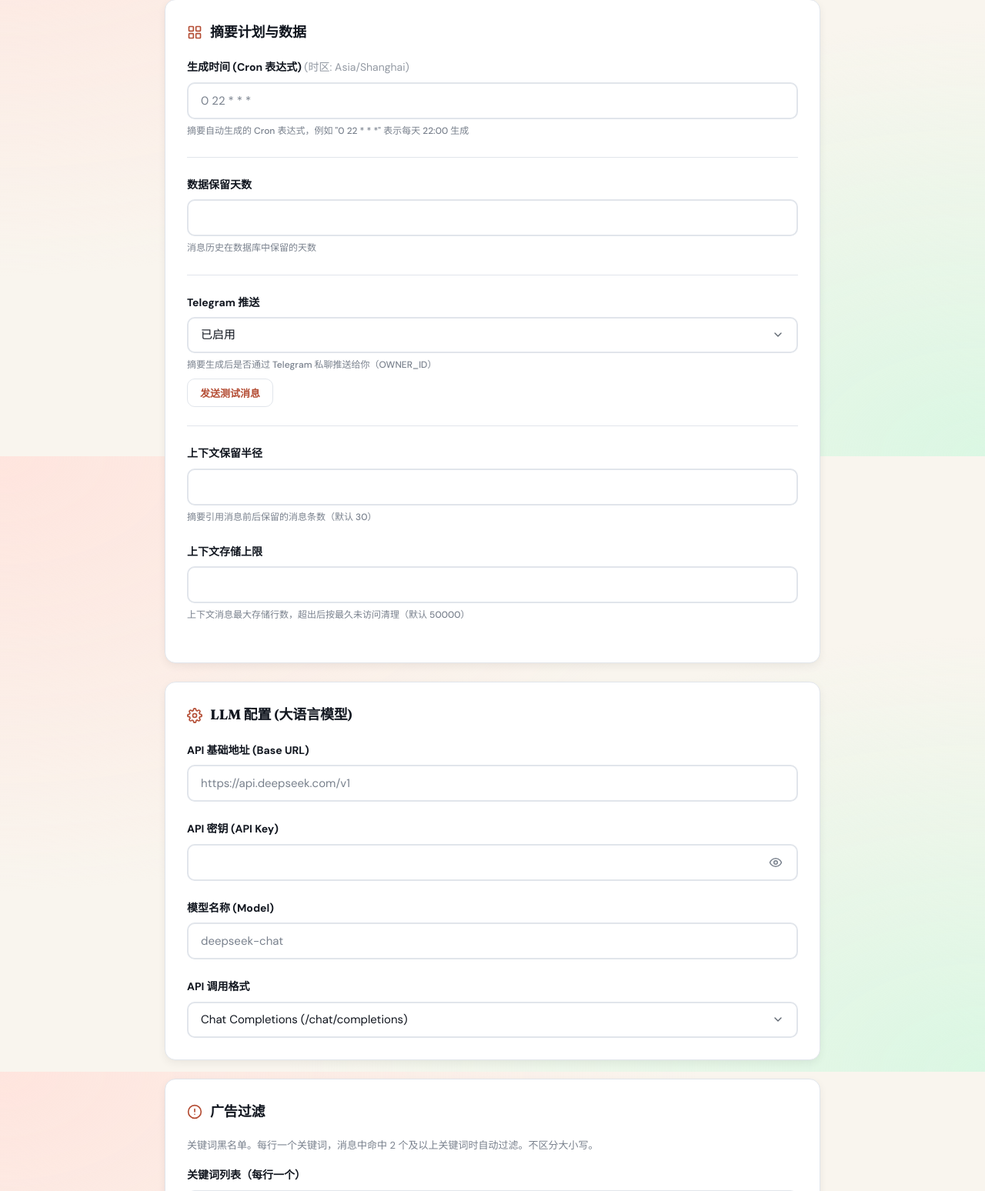
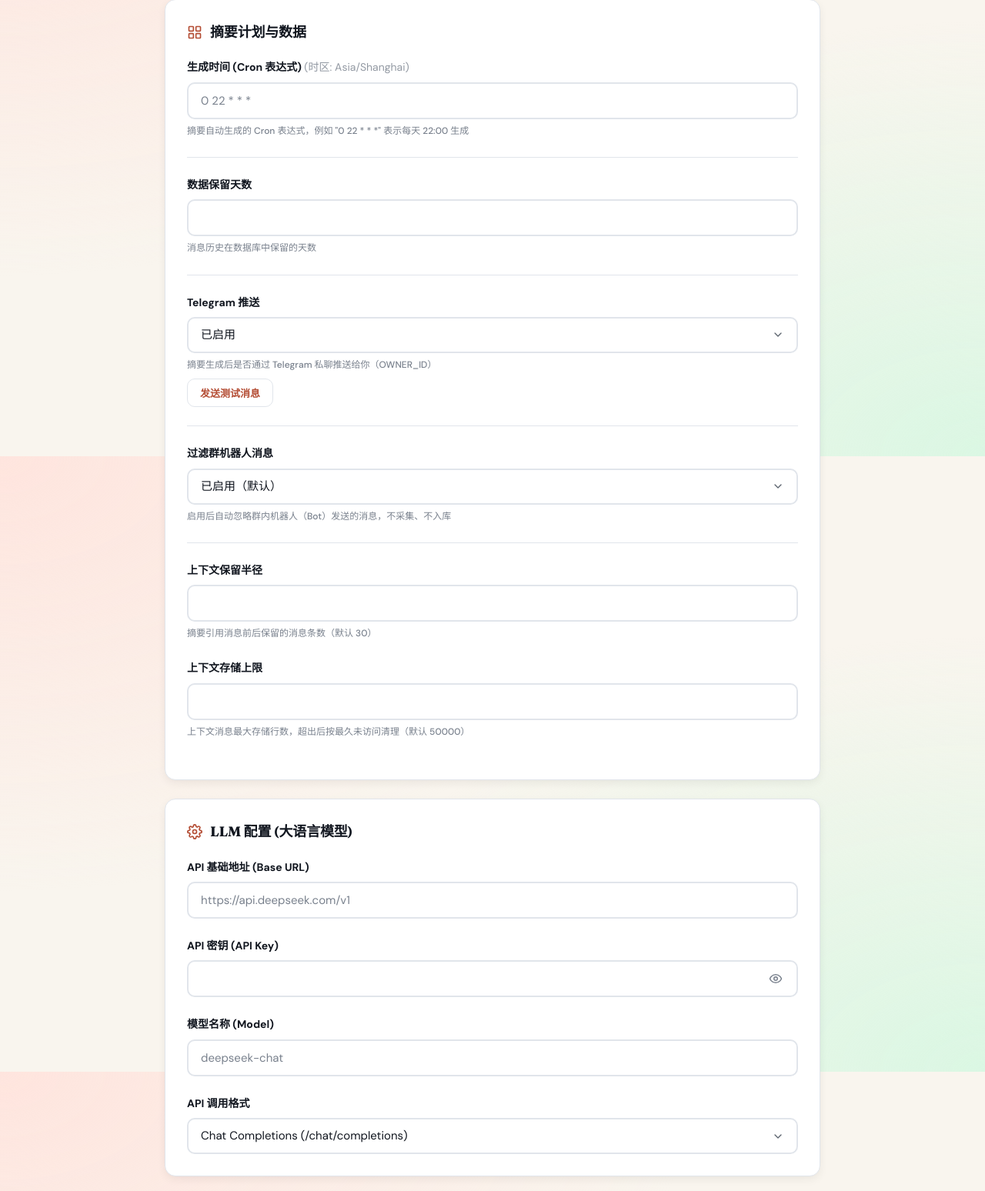
Before and after one commit to BFNOC/tg-lurker, a FastAPI app: template web/templates/settings.html in a window 1280 px wide. Shown: the part 207-1755 px from the top of the page at 77% size. Run offline with FastAPI, Linux system fonts and the light colour scheme; the template is opened without the code that fills it, so the values that code supplies are empty; parts of the project's set-up code (start-up, migrations or seed data) failed here and were passed over; some libraries are stand-ins or nearby versions.

Commit message:
feat: 可配置的群机器人消息过滤 (v1.6.0)
在设置页新增"过滤群机器人消息"开关，默认启用。
启用后自动忽略群内 Bot 发送的消息，不采集、不入库。

- bot.py: _process_message 中检查 sender.bot，使用缓存设置避免热路径 DB 查询
- 通过 await message.get_sender() 兜底 sender 为 None 的情况
- 设置值归一化处理，非法值回退默认 true 并记录 warning
- 保存设置后自动刷新 bot 过滤配置

```diff
--- a/web/routes.py
+++ b/web/routes.py
@@ -627,6 +627,7 @@ async def settings_page(request: Request):
         "user_prompt": await db.get_setting("user_prompt", ""),
         "ad_keywords": await db.get_setting("ad_keywords", ""),
         "alert_keywords": await db.get_setting("alert_keywords", ""),
+        "filter_bot_messages": await db.get_setting("filter_bot_messages", "true"),
         "context_radius": await db.get_setting("context_radius", "30"),
         "context_max_rows": await db.get_setting("context_max_rows", "50000"),
     }
@@ -653,7 +654,7 @@ async def save_settings(request: Request):
     for key in ("summary_cron", "summary_retention_days", "tg_push_enabled",
                 "llm_base_url", "llm_api_key", "llm_model", "llm_api_format",
                 "system_prompt", "user_prompt", "ad_keywords", "alert_keywords",
-                "context_radius", "context_max_rows"):
+                "filter_bot_messages", "context_radius", "context_max_rows"):
         value = form.get(key, "")
         if key == "llm_api_key" and value.startswith("••••"):
             continue
@@ -675,6 +676,8 @@ async def save_settings(request: Request):
     bot = request.app.state.bot
     if bot and hasattr(bot, "_reload_alert_keywords"):
         await bot._reload_alert_keywords()
+    if bot and hasattr(bot, "_reload_filter_bots"):
+        await bot._reload_filter_bots()
 
     scheduler = request.app.state.scheduler
     if scheduler is not None:
@@ -696,6 +699,7 @@ async def save_settings(request: Request):
         "user_prompt": await db.get_setting("user_prompt", ""),
         "ad_keywords": await db.get_setting("ad_keywords", ""),
         "alert_keywords": await db.get_setting("alert_keywords", ""),
+        "filter_bot_messages": await db.get_setting("filter_bot_messages", "true"),
         "context_radius": await db.get_setting("context_radius", "30"),
         "context_max_rows": await db.get_setting("context_max_rows", "50000"),
     }
--- a/web/templates/settings.html
+++ b/web/templates/settings.html
@@ -50,6 +50,17 @@
                 发送测试消息
             </button>
             <span id="push-test-result" style="font-size:13px;margin-left:12px;"></span>
+        </div>
+
+        <div class="section-divider"></div>
+
+        <div class="form-group">
+            <label for="filter_bots">过滤群机器人消息</label>
+            <select id="filter_bots" name="filter_bot_messages">
+                <option value="true" {% if settings.filter_bot_messages == "true" %}selected{% endif %}>已启用（默认）</option>
+                <option value="false" {% if settings.filter_bot_messages == "false" %}selected{% endif %}>已禁用</option>
+            </select>
+            <div class="form-hint">启用后自动忽略群内机器人（Bot）发送的消息，不采集、不入库</div>
         </div>
 
         <div class="section-divider"></div>
```
Also changed, not shown: bot.py (+21 -0 lines), 1 other file.
